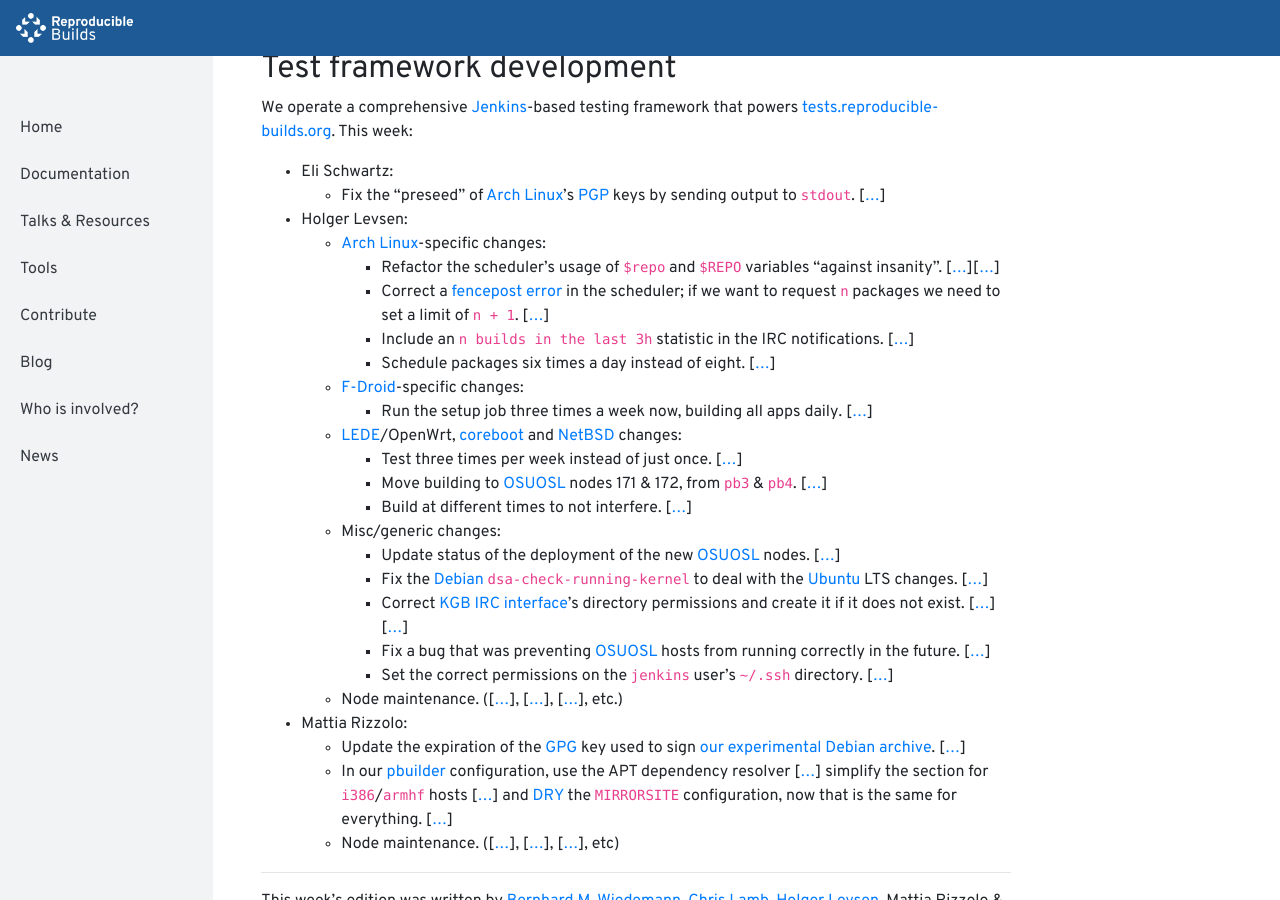
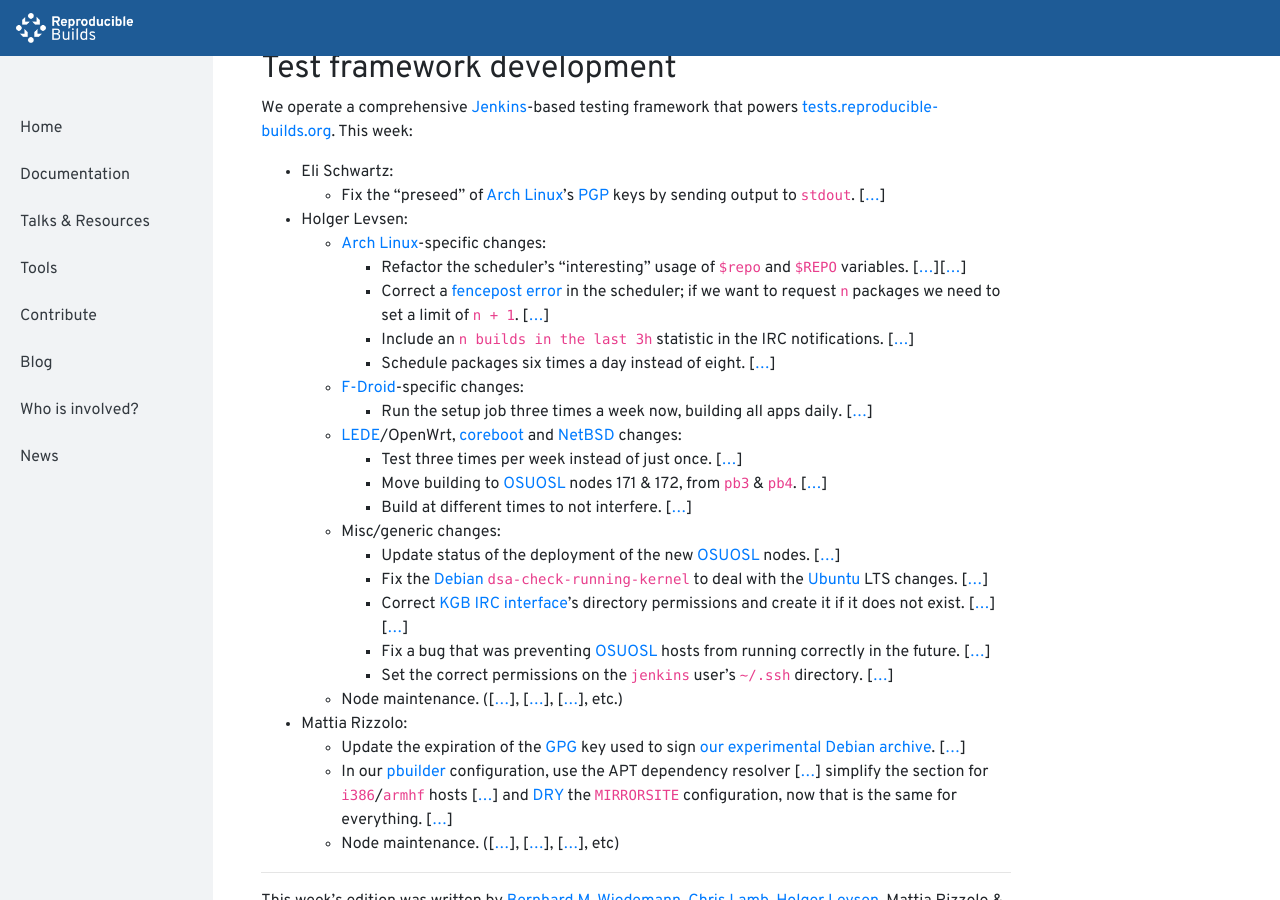
Before and after one commit to prototypefund/reproducible-website, a Jekyll site: the page built from _blog/posts/196.md, in a window 1280 px wide and 900 px high, scrolled down 1944 px. Built offline with Jekyll 4.4.1, drawn with Linux system fonts in a browser that asks for light colours.

Commit message:
196: less coloquial (sp?) language: "against insanity" -> "interesting (usage)"
Signed-off-by: Holger Levsen <holger@layer-acht.org>

```diff
--- a/_blog/posts/196.md
+++ b/_blog/posts/196.md
@@ -59,7 +59,7 @@
 
 * Holger Levsen:
     * [Arch Linux](https://www.archlinux.org/)-specific changes:
-        * Refactor the scheduler's usage of `$repo` and `$REPO` variables "against insanity". [[...](https://salsa.debian.org/qa/jenkins.debian.net/commit/fa434bad)][[...](https://salsa.debian.org/qa/jenkins.debian.net/commit/26e9cf88)]
+        * Refactor the scheduler's "interesting" usage of `$repo` and `$REPO` variables. [[...](https://salsa.debian.org/qa/jenkins.debian.net/commit/fa434bad)][[...](https://salsa.debian.org/qa/jenkins.debian.net/commit/26e9cf88)]
         * Correct a [fencepost error](https://en.wikipedia.org/wiki/Off-by-one_error#Fencepost_error) in the scheduler; if we want to request `n` packages we need to set a limit of `n + 1`. [[...](https://salsa.debian.org/qa/jenkins.debian.net/commit/6ad77ebf)]
         * Include an `n builds in the last 3h` statistic in the IRC notifications. [[...](https://salsa.debian.org/qa/jenkins.debian.net/commit/ca89fba0)]
         * Schedule packages six times a day instead of eight. [[...](https://salsa.debian.org/qa/jenkins.debian.net/commit/c5002281)]
```
